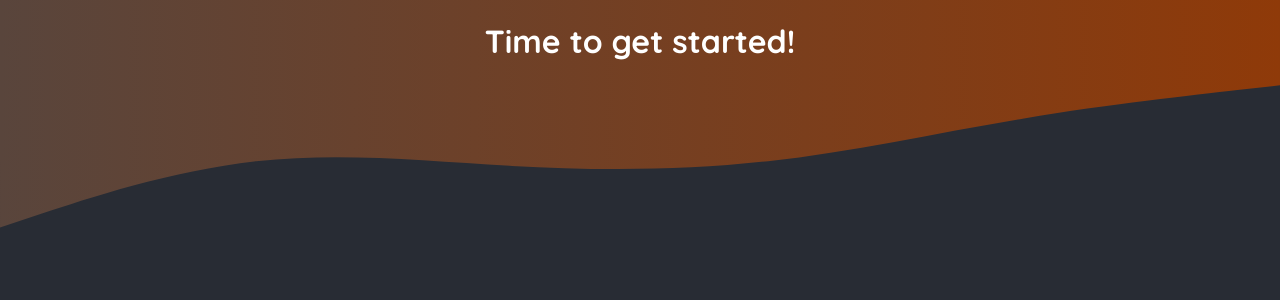
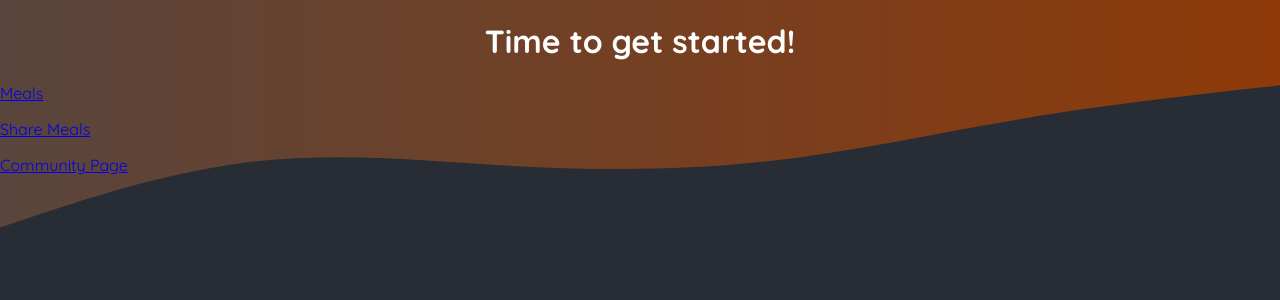
Before and after one commit to anjalikray/NEXT-Foodies_App, a Next.js app: page / in a window 1280 px wide. Shown: the top 300 px of the page. Built offline with nearby package versions, Linux system fonts and the light colour scheme.

Commit message:
adding routes

```diff
--- a/app/page.js
+++ b/app/page.js
@@ -1,9 +1,14 @@
+import Link from "next/link";
+
 export default function Home() {
   return (
     <main>
       <h1 style={{ color: 'white', textAlign: 'center' }}>
         Time to get started!
       </h1>
+      <p><Link href="/meals">Meals</Link></p>
+      <p><Link href="/meals/share">Share Meals</Link></p>
+      <p><Link href="/community">Community Page</Link></p>
     </main>
   );
 }
```
Also changed, not shown: app/community/page.js (added, +7 -0 lines), app/meals/[mealSlug]/page.js (added, +7 -0 lines), app/meals/page.js (added, +7 -0 lines), app/meals/share/page.js (added, +7 -0 lines).
